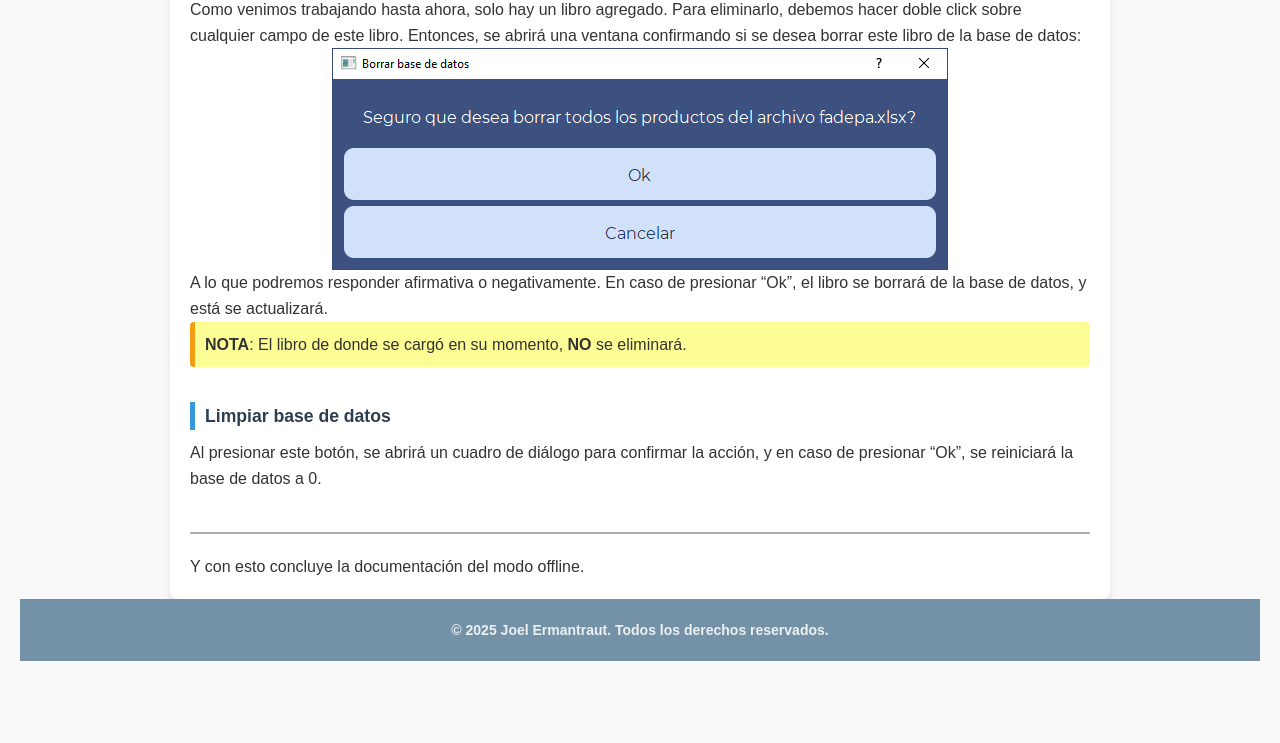
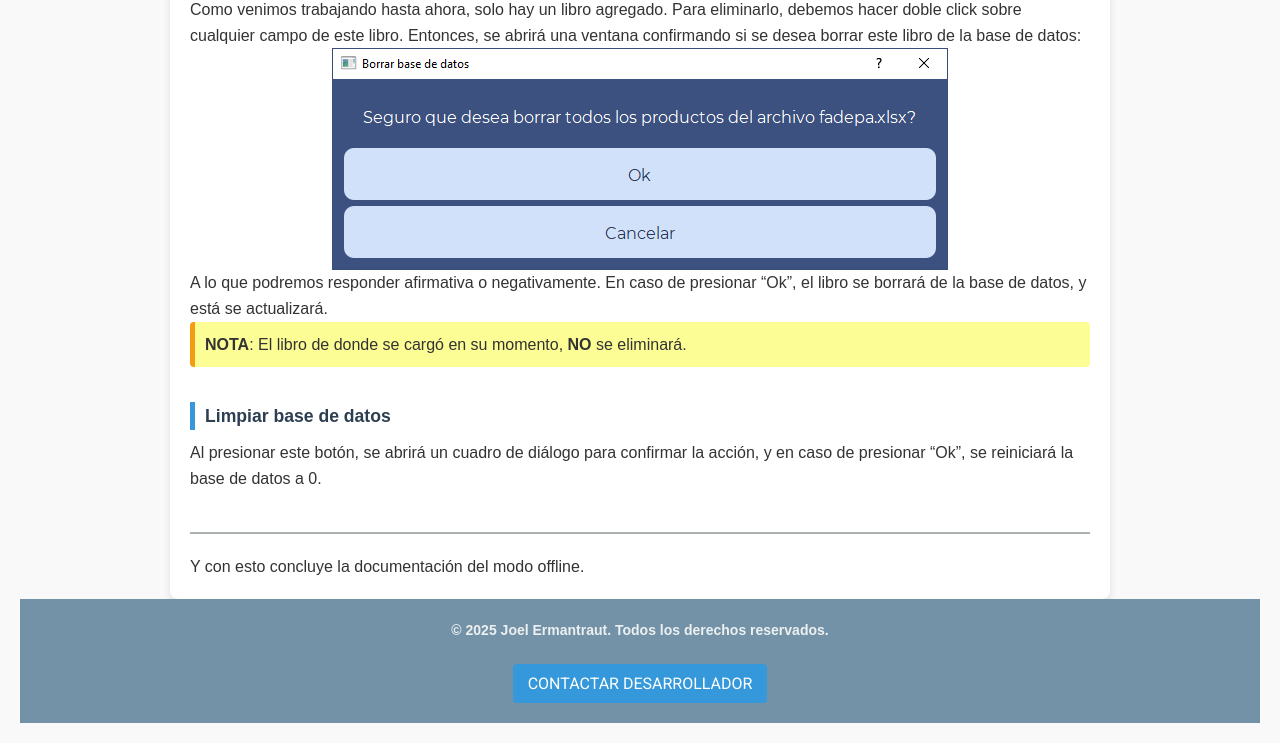
Before and after one commit to joelermantraut/eph-docs-webpage, a plain HTML site: page offline_mode_index.html in a window 1280 px wide. Shown: the part 6406-7149 px from the top of the page. Before the commit the page ends 7087 px from the top, so only its background shows below. Drawn offline with nearby package versions, Linux system fonts and the light colour scheme.

Commit message:
Added contact page

```diff
--- a/offline_mode_index.html
+++ b/offline_mode_index.html
@@ -438,6 +438,8 @@
           reservados.
         </p>
       </div>
+      <br>
+      <button><a href="contact.html">CONTACTAR DESARROLLADOR</a></button>
     </footer>
 
     <div class="search-indicator hidden">
```
Also changed, not shown: online_mode_index.html (+2 -0 lines).
